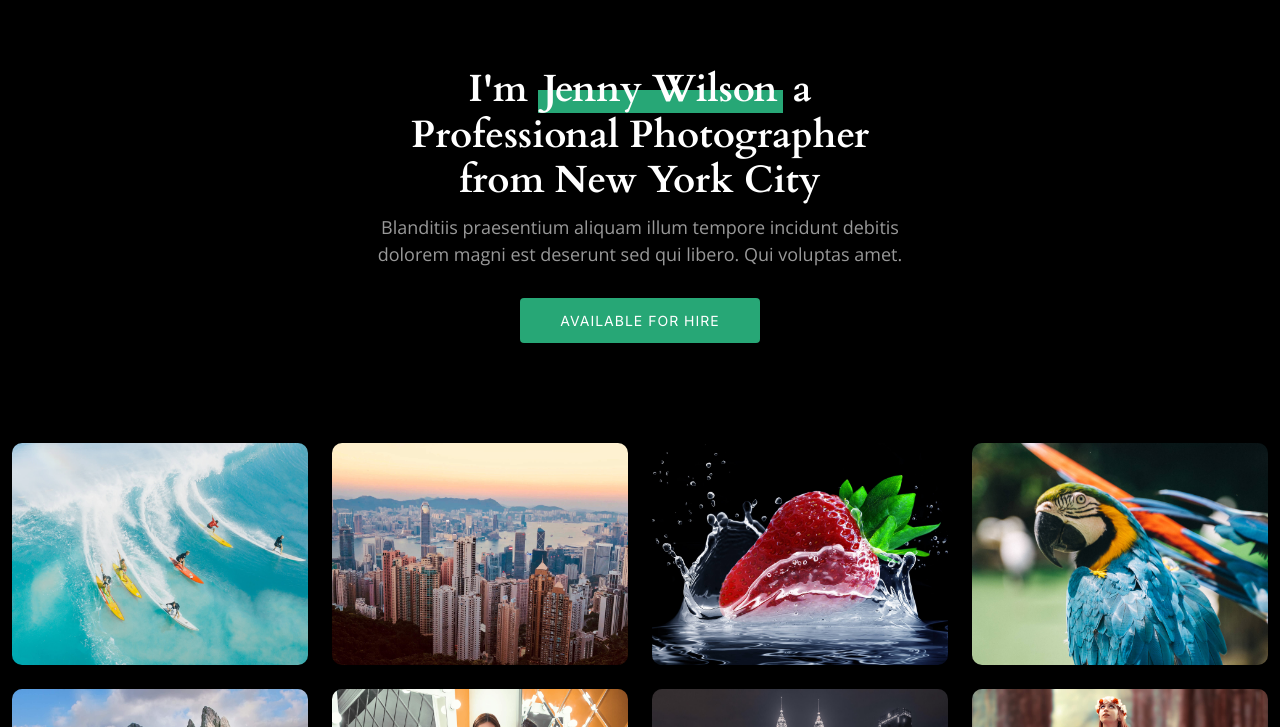
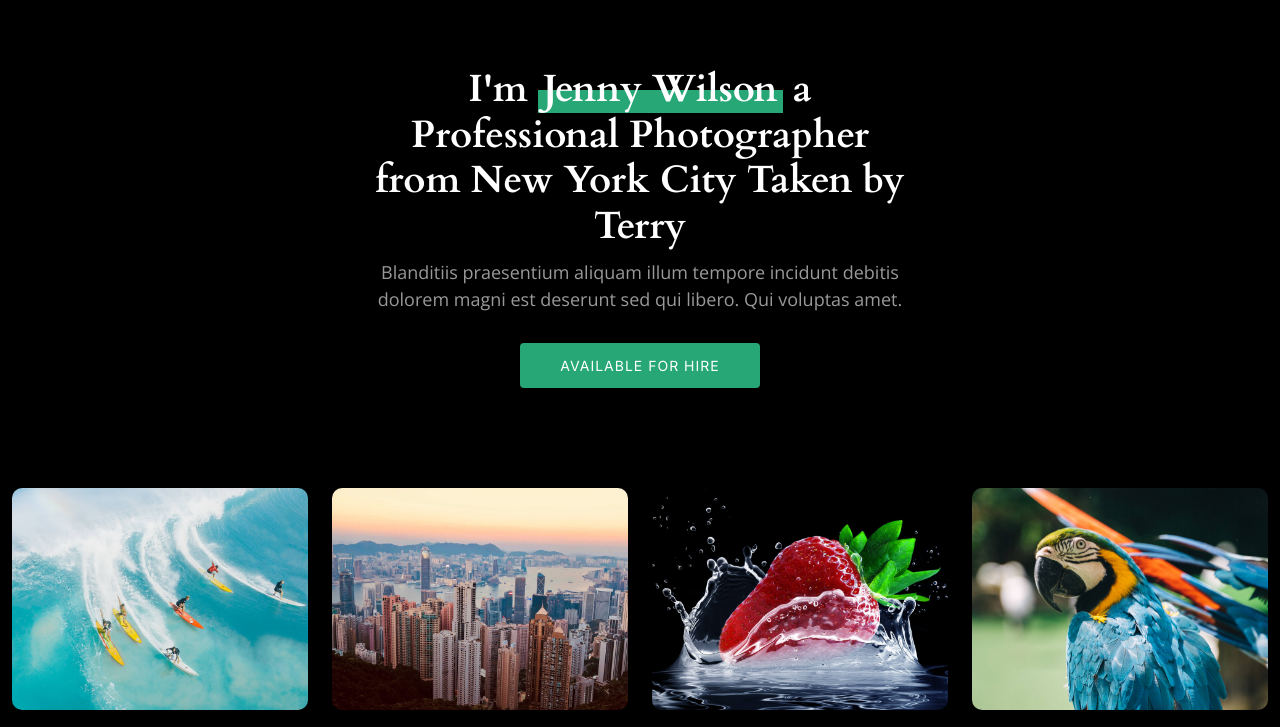
Before and after one commit to AtongTerry/html-docker-test, a plain HTML site: page index.html in a window 1280 px wide. Shown: the part 73-800 px from the top of the page. Drawn offline with nearby package versions, Linux system fonts and the light colour scheme.

Commit message:
modified index.html

```diff
--- a/index.html
+++ b/index.html
@@ -5,7 +5,7 @@
   <meta charset="utf-8">
   <meta content="width=device-width, initial-scale=1.0" name="viewport">
 
-  <title>PhotoFolio Bootstrap Template - Index</title>
+  <title>PhotoFolio Bootstrap Template Terry Web - Index</title>
   <meta content="" name="description">
   <meta content="" name="keywords">
 
@@ -93,7 +93,7 @@
     <div class="container">
       <div class="row justify-content-center">
         <div class="col-lg-6 text-center">
-          <h2>I'm <span>Jenny Wilson</span> a Professional Photographer from New York City</h2>
+          <h2>I'm <span>Jenny Wilson</span> a Professional Photographer from New York City Taken by Terry</h2>
           <p>Blanditiis praesentium aliquam illum tempore incidunt debitis dolorem magni est deserunt sed qui libero. Qui voluptas amet.</p>
           <a href="contact.html" class="btn-get-started">Available for hire</a>
         </div>
```
